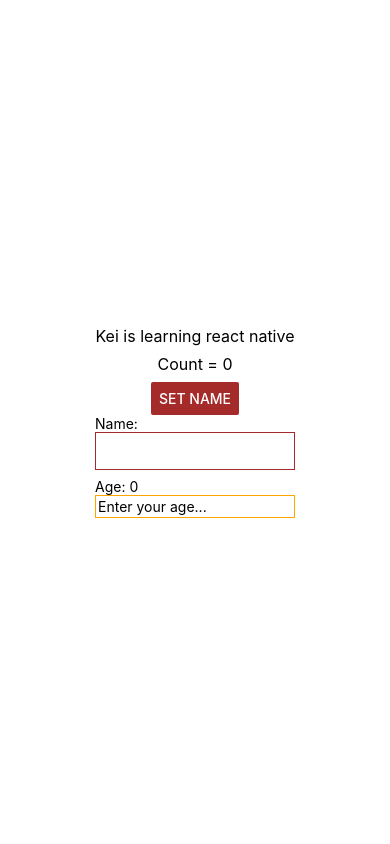
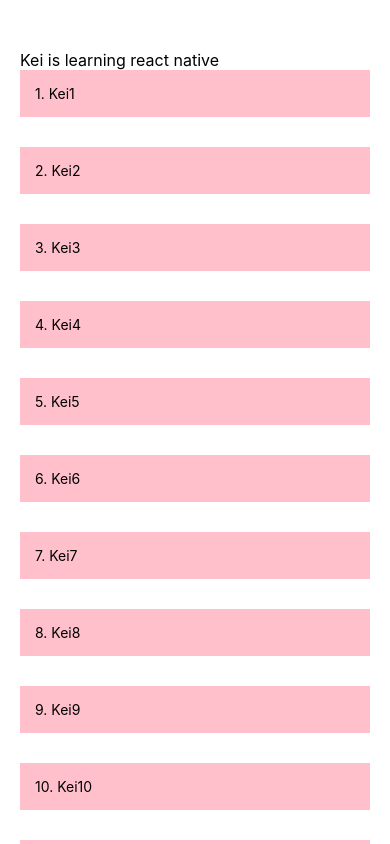
Before and after one commit to khoa36isefiw/react-native-basic, a React Native app: screen / in a window 390 px wide. Built offline with nearby package versions, Linux system fonts and the light colour scheme.

Commit message:
array and scrollview

```diff
--- a/App.tsx
+++ b/App.tsx
@@ -1,59 +1,50 @@
 import { useState } from "react";
-import { Button, StyleSheet, Text, TextInput, View } from "react-native";
+import {
+  Button,
+  ScrollView,
+  StyleSheet,
+  Text,
+  TextInput,
+  View,
+} from "react-native";
 
 export default function App() {
   // return jsx
   // hooks in react native, and use typescript
-  const [count, setCount] = useState<number>(0);
-  const [name, setName] = useState<string>("");
-  const [age, setAge] = useState<number>(0);
+
+  // array
+  const [students, setStudents] = useState([
+    { id: 1, name: "Kei1", age: 18 },
+    { id: 2, name: "Kei2", age: 19 },
+    { id: 3, name: "Kei3", age: 20 },
+    { id: 4, name: "Kei4", age: 21 },
+    { id: 5, name: "Kei5", age: 22 },
+    { id: 6, name: "Kei6", age: 23 },
+    { id: 7, name: "Kei7", age: 24 },
+    { id: 8, name: "Kei8", age: 18 },
+    { id: 9, name: "Kei9", age: 18 },
+    { id: 10, name: "Kei10", age: 18 },
+    { id: 11, name: "Kei11", age: 18 },
+  ]);
+
   return (
     <View style={styles.container}>
       <Text style={{ fontSize: 16 }}>Kei is learning react native</Text>
       {/* marginVertical: marginTop and marginBottom */}
-      <Text style={{ fontSize: 16, marginVertical: 8 }}>Count = {count}</Text>
-      <View>
-        <Button
-          color="brown"
-          title="Set Name"
-          onPress={() => setCount((prev) => prev + 1)}
-        />
-      </View>
-      {/* TextInput in react native */}
-      <View>
-        <Text>Name: {name}</Text>
-        <TextInput
-          // will show the current text is typing
-          onChangeText={(value) => setName(value)}
-          multiline // like textarea
-          autoCapitalize="words" // capitalize
-          style={{
-            borderWidth: 1,
-            borderColor: "brown",
-            width: 200,
-            padding: 1,
-          }}
-        />
-      </View>
-
-      {/* Age, check number for this TextInput */}
-      <View style={{ marginTop: 8 }}>
-        <Text>Age: {age}</Text>
-        <TextInput
-          // get value
-          // use: +value --> will convert string to number
-          onChangeText={(value) => setAge(+value)}
-          keyboardType="numeric" // only show number for typing
-          maxLength={2} // only 2 numbers are allowed
-          style={{
-            borderWidth: 1,
-            borderColor: "orange",
-            width: 200,
-            padding: 2,
-          }}
-          placeholder="Enter your age..."
-        />
-      </View>
+      <ScrollView>
+        {students.map((student) => {
+          return (
+            <View
+              style={{ padding: 15, backgroundColor: "pink", marginBottom: 30 }}
+              key={student.id}
+            >
+              <Text>
+                {student.id}. {student.name}
+              </Text>
+            </View>
+          );
+        })}
+      </ScrollView>
     </View>
   );
 }
@@ -65,7 +56,9 @@
   container: {
     flex: 1,
     backgroundColor: "#fff",
-    alignItems: "center",
-    justifyContent: "center",
+    paddingTop: 50,
+    paddingHorizontal: 20,
+    // alignItems: "center",
+    // justifyContent: "center",
   },
 });
```
